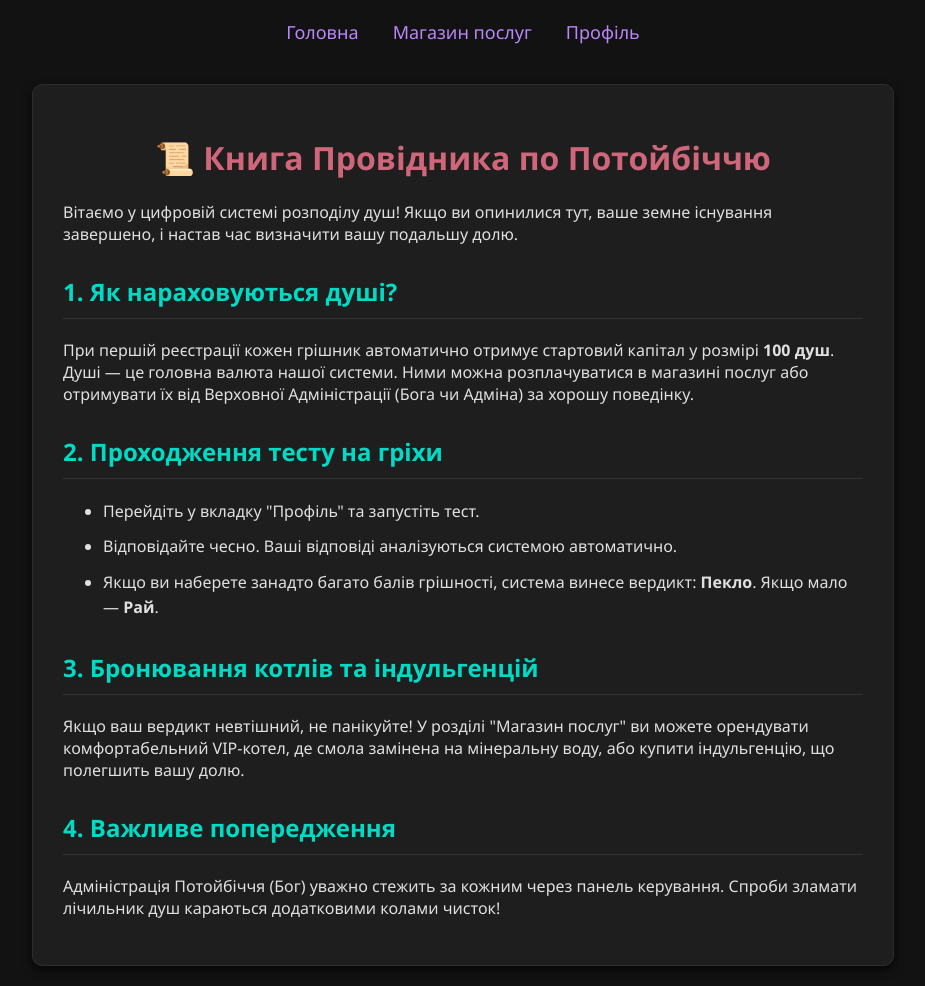
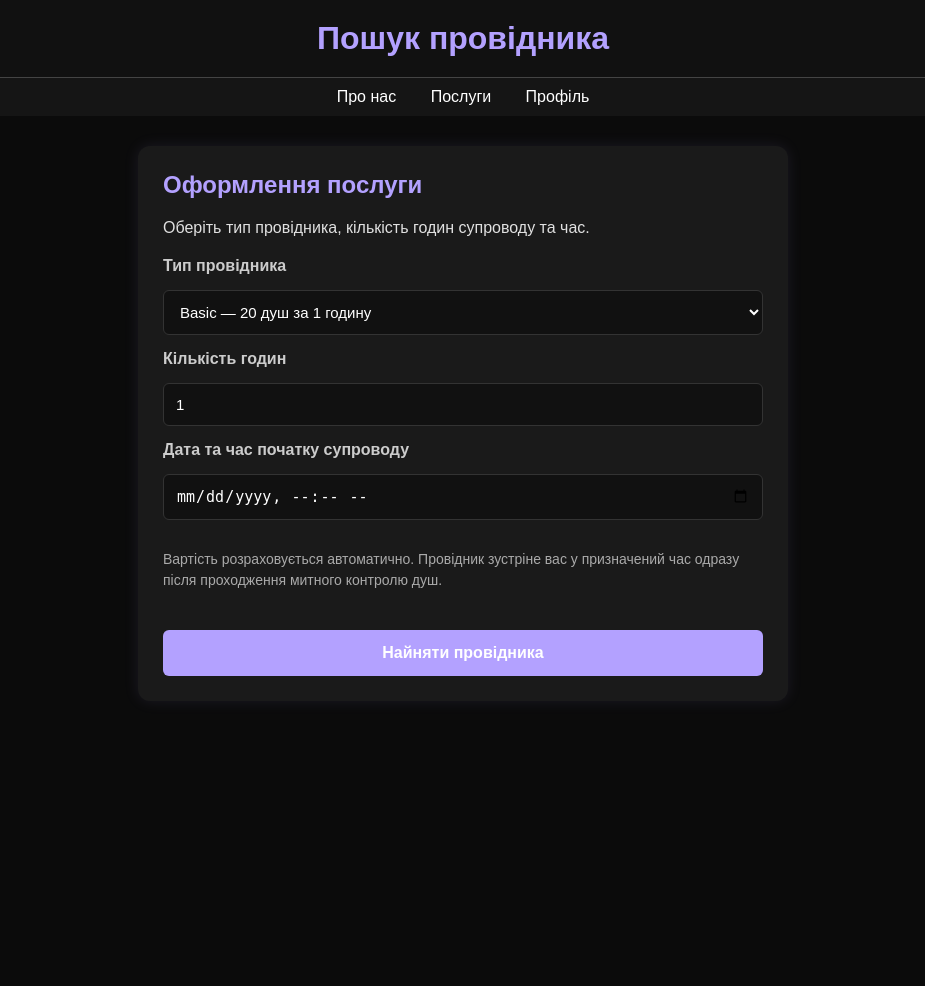
Before and after one commit to niaiku2006-ops/afterlife-system, a Flask app: page /guide in a window 1280 px wide. Shown: the whole page, without its empty margins (177-1102 px from the left). After the commit the page ends 701 px from the top, so only its background shows below. Run offline with Flask 3, Linux system fonts and the light colour scheme; a user stored in the database is signed in.

Commit message:
Update guide.html

```diff
--- a/templates/guide.html
+++ b/templates/guide.html
@@ -3,83 +3,148 @@
 <head>
 <meta charset="UTF-8">
 <meta name="viewport" content="width=device-width, initial-scale=1.0">
-    <title>Провідник Потойбіччя</title>
+<title>Пошук провідника</title>
+
 <style>
-        body {
-            font-family: 'Segoe UI', Tahoma, Geneva, Verdana, sans-serif;
-            background-color: #121212;
-            color: #e0e0e0;
-            margin: 0;
-            padding: 20px;
+body{
+    margin:0;
+    font-family:Arial,sans-serif;
+    background:#0b0b0b;
+    color:#e0e0e0;
 }
-        .nav {
-            text-align: center;
-            margin-bottom: 40px;
+
+header{
+    background:#111;
+    padding:20px;
+    text-align:center;
+    border-bottom:1px solid #444;
 }
-        .nav a {
-            color: #bb86fc;
-            text-decoration: none;
-            margin: 0 15px;
-            font-size: 18px;
+
+h1{
+    margin:0;
+    color:#b3a1ff;
 }
-        .nav a:hover {
-            text-decoration: underline;
+
+nav{
+    text-align:center;
+    padding:10px;
+    background:#151515;
 }
-        .content {
-            max-width: 800px;
-            margin: 0 auto;
-            background-color: #1e1e1e;
-            padding: 30px;
-            border-radius: 10px;
-            box-shadow: 0 4px 10px rgba(0,0,0,0.7);
-            border: 1px solid #2d2d2d;
+
+nav a{
+    color:#ffffff;
+    margin:0 15px;
+    text-decoration:none;
 }
-        h1 {
-            color: #cf6679;
-            text-align: center;
+
+nav a:hover{
+    color:#b3a1ff;
 }
-        h2 {
-            color: #03dac6;
-            border-bottom: 1px solid #333;
-            padding-bottom: 10px;
-            margin-top: 30px;
+
+main{
+    padding:30px 20px;
 }
-        ul {
-            line-height: 1.6;
+
+.box{
+    background:#1a1a1a;
+    max-width:600px;
+    margin:0 auto;
+    padding:25px;
+    border-radius:12px;
+    box-shadow:0 0 15px rgba(179,161,255,0.1);
 }
-        li {
-            margin-bottom: 10px;
+
+h2{
+    color:#b3a1ff;
+    margin-top:0;
+}
+
+form{
+    display:flex;
+    flex-direction:column;
+    gap:15px;
+    margin-top:20px;
+}
+
+label{
+    font-weight:bold;
+    color:#ccc;
+}
+
+select, input{
+    padding:12px;
+    background:#111;
+    border:1px solid #333;
+    color:white;
+    border-radius:6px;
+    font-size:15px;
+}
+
+select:focus, input:focus{
+    border-color:#b3a1ff;
+    outline:none;
+}
+
+button{
+    padding:14px;
+    background:#b3a1ff;
+    color:white;
+    border:none;
+    border-radius:6px;
+    cursor:pointer;
+    font-size:16px;
+    font-weight:bold;
+    transition:background 0.2s;
+    margin-top:10px;
+}
+
+button:hover{
+    background:#9a87ff;
+}
+
+.desc{
+    color:#aaa;
+    font-size:14px;
+    line-height:1.5;
 }
 </style>
 </head>
 <body>
 
-    <div class="nav">
-        <a href="/">Головна</a>
-        <a href="/services">Магазин послуг</a>
+<header>
+    <h1>Пошук провідника</h1>
+</header>
+
+<nav>
+    <a href="/">Про нас</a>
+    <a href="/services">Послуги</a>
     <a href="/profile">Профіль</a>
+</nav>
+
+<main>
+    <div class="box">
+        <h2>Оформлення послуги</h2>
+        <p>Оберіть тип провідника, кількість годин супроводу та час.</p>
+
+        <form method="POST">
+            <label for="guide_type">Тип провідника</label>
+            <select name="guide_type" id="guide_type" required>
+                <option value="basic">Basic — 20 душ за 1 годину</option>
+                <option value="premium">Premium — 40 душ за 1 годину</option>
+            </select>
+
+            <label for="hours">Кількість годин</label>
+            <input type="number" name="hours" id="hours" min="1" value="1" required>
+
+            <label for="booking_time">Дата та час початку супроводу</label>
+            <input type="datetime-local" name="booking_time" id="booking_time" required>
+
+            <p class="desc">Вартість розраховується автоматично. Провідник зустріне вас у призначений час одразу після проходження митного контролю душ.</p>
+
+            <button type="submit">Найняти провідника</button>
+        </form>
     </div>
-
-    <div class="content">
-        <h1>📜 Книга Провідника по Потойбіччю</h1>
-        <p>Вітаємо у цифровій системі розподілу душ! Якщо ви опинилися тут, ваше земне існування завершено, і настав час визначити вашу подальшу долю.</p>
-
-        <h2>1. Як нараховуються душі?</h2>
-        <p>При першій реєстрації кожен грішник автоматично отримує стартовий капітал у розмірі <b>100 душ</b>. Душі — це головна валюта нашої системи. Ними можна розплачуватися в магазині послуг або отримувати їх від Верховної Адміністрації (Бога чи Адміна) за хорошу поведінку.</p>
-
-        <h2>2. Проходження тесту на гріхи</h2>
-        <ul>
-            <li>Перейдіть у вкладку "Профіль" та запустіть тест.</li>
-            <li>Відповідайте чесно. Ваші відповіді аналізуються системою автоматично.</li>
-            <li>Якщо ви наберете занадто багато балів грішності, система винесе вердикт: <b>Пекло</b>. Якщо мало — <b>Рай</b>.</li>
-        </ul>
-
-        <h2>3. Бронювання котлів та індульгенцій</h2>
-        <p>Якщо ваш вердикт невтішний, не панікуйте! У розділі "Магазин послуг" ви можете орендувати комфортабельний VIP-котел, де смола замінена на мінеральну воду, або купити індульгенцію, що полегшить вашу долю.</p>
-
-        <h2>4. Важливе попередження</h2>
-        <p>Адміністрація Потойбіччя (Бог) уважно стежить за кожним через панель керування. Спроби зламати лічильник душ караються додатковими колами чисток!</p>
-    </div>
+</main>
 
 </body>
 </html>
```
Lines whose indentation alone changed are shown as unchanged.
